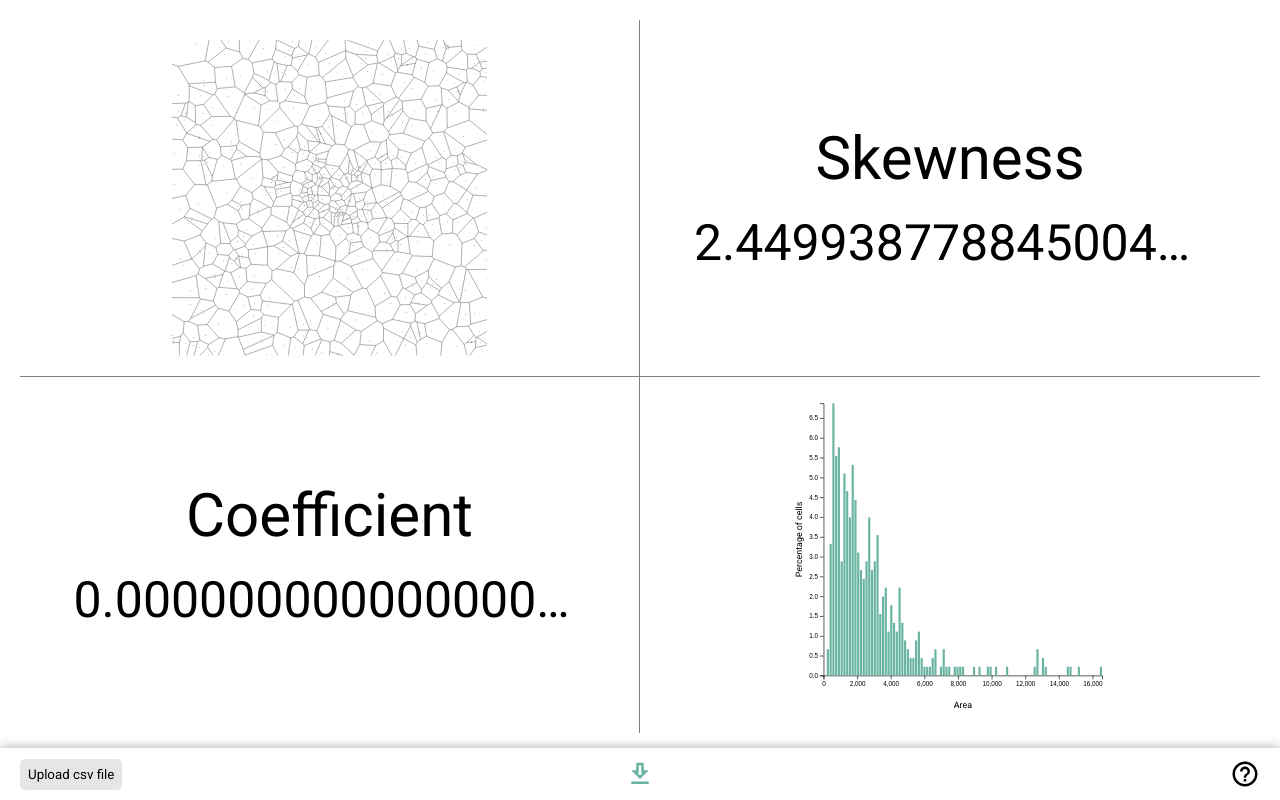
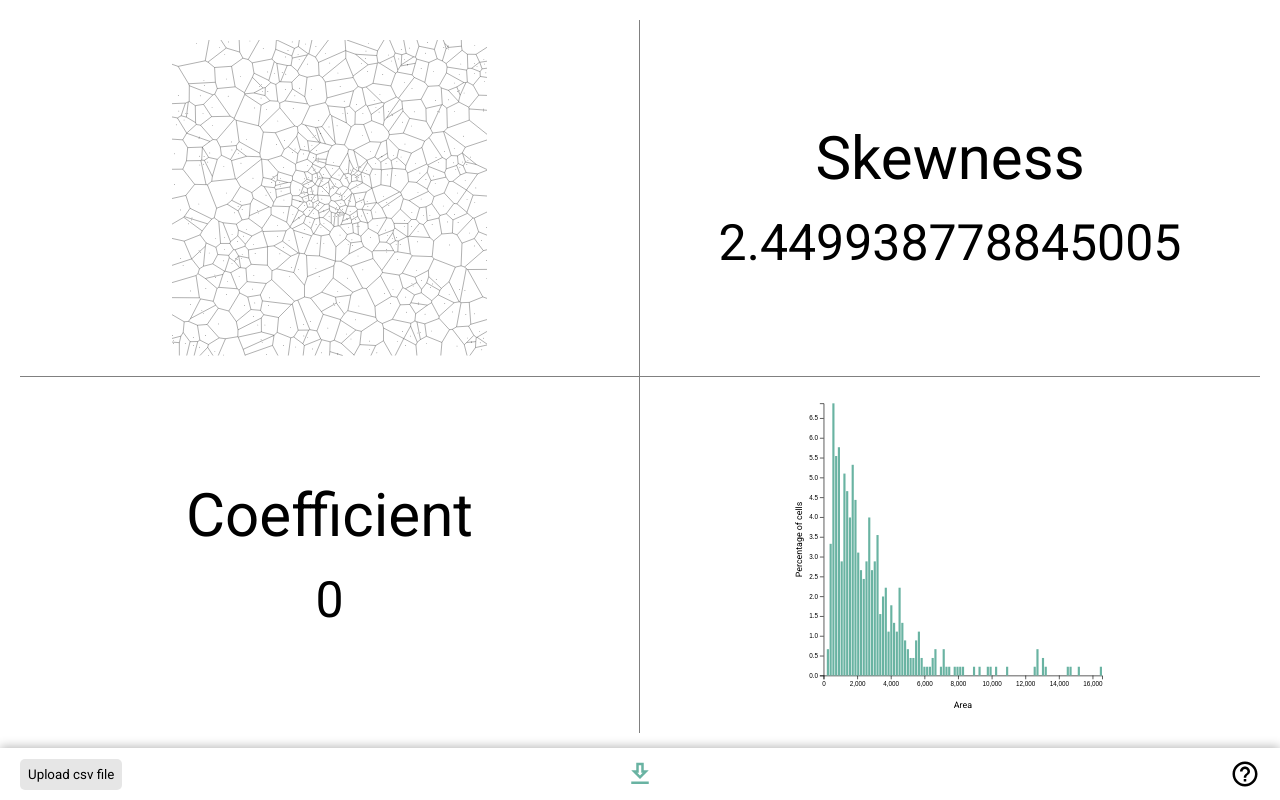
Before and after one commit to hein-j/voronoi-analysis, a React (Create React App) app: page / in a window 1280 px wide. Built offline with nearby package versions, Linux system fonts and the light colour scheme.

Commit message:
Change back decimals

```diff
--- a/src/calculations/Calculations.js
+++ b/src/calculations/Calculations.js
@@ -21,7 +21,7 @@ function Calculations (props) {
         start={0}
         end={value}
         duration={1}
-        decimals={100}
+        decimals={decimals}
         />
     </div>
   )
```
